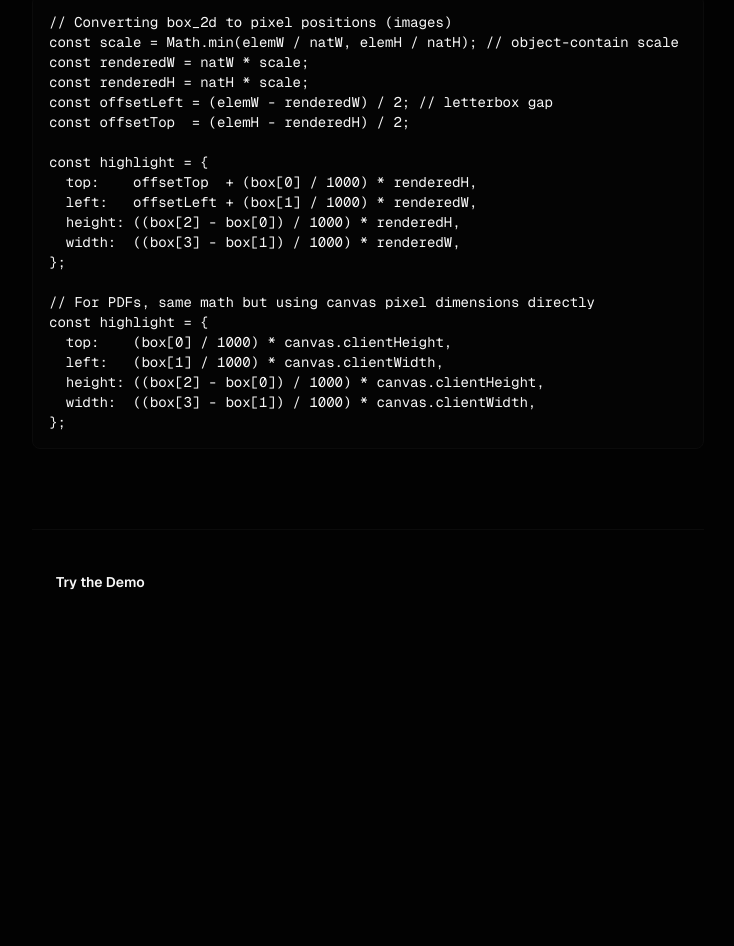
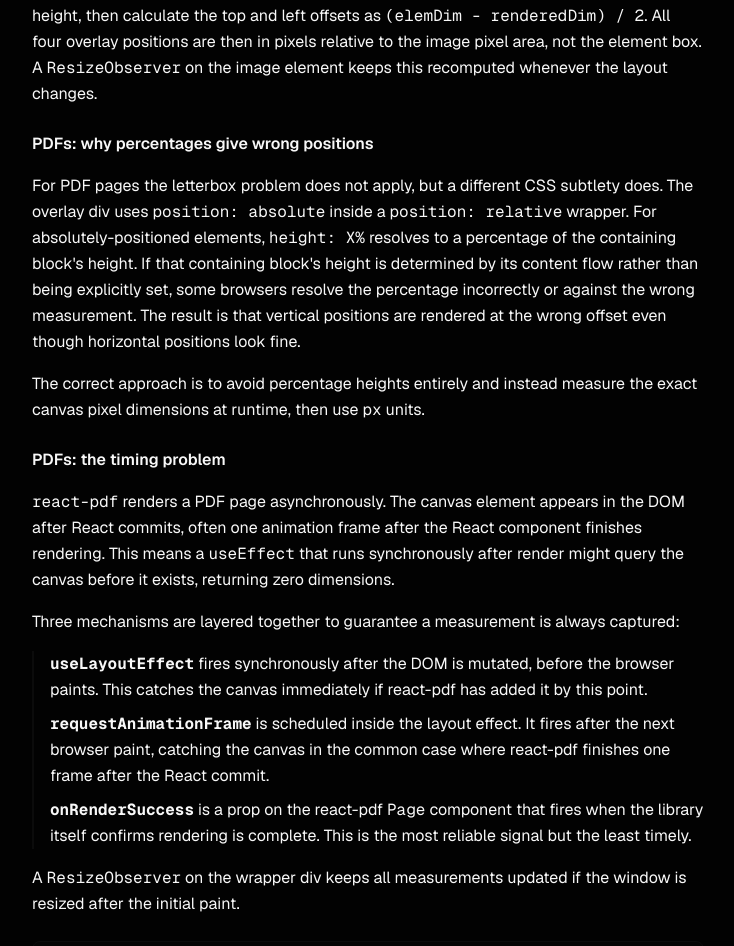
Before and after one commit to aungsh/document-referencing, a Next.js app: page /how-it-works in a window 1280 px wide. Shown: the part 4186-5132 px from the top of the page, without its empty margins (272-1006 px from the left). Before the commit the page ends 4836 px from the top, so only its background shows below. Built offline with nearby package versions, Linux system fonts and the light colour scheme.

Commit message:
feat: fix boxes

```diff
--- a/app/api/grade/route.ts
+++ b/app/api/grade/route.ts
@@ -129,11 +129,13 @@ Apply the following grading rubric based on the detected subject (${metadata.sub
 ${rubric}
 
 Provide an estimated score, overall summary, criteria-based feedback, and discussion questions.
-For every citation in your criteria cards, you MUST set 'fileName' to the EXACT filename listed above.
-- For citations, DO NOT use quotes. Instead, return 'box_2d', which is a 2D bounding box [ymin, xmin, ymax, xmax] scaled from 0 to 1000 representing the region referenced.
-- For PDFs, you MUST also include the 'page' number.
-- Include a confidence score (0-100) for your citation accuracy.
-If a point isn't tied to a specific passage, still provide the correct fileName but omit box_2d.`;
+
+For every citation in your criteria cards:
+- You MUST set 'fileName' to the EXACT filename listed above.
+- You MUST return 'box_2d' as [ymin, xmin, ymax, xmax] scaled from 0 to 1000 pointing to the exact region.
+- For PDF files, you MUST include the 'page' number (starting from 1). NEVER omit the page for a PDF citation.
+- Include a 'confidence' score from 0 to 100 for how accurately the box_2d matches the referenced region.
+If a point is not tied to any specific region, still include fileName but omit box_2d.`;
 
         const gradingResponse = await ai.models.generateContent({
           model: "gemini-3.1-flash-lite",
@@ -157,10 +159,10 @@ If a point isn't tied to a specific passage, still provide the correct fileName
                   const [ymin, xmin, ymax, xmax] = c.box_2d;
                   const area = (ymax - ymin) * (xmax - xmin);
                   c.area = area;
-                  if (area > 8000000) {
-                    delete c.box_2d;
-                    delete c.page;
-                  }
+                  // if (area > 8000000) {
+                  //   delete c.box_2d;
+                  //   delete c.page;
+                  // }
                 }
                 return c;
               });
--- a/app/how-it-works/page.tsx
+++ b/app/how-it-works/page.tsx
@@ -226,45 +226,91 @@ export function getRubricForSubject(subject: string): string {
         {/* 06 */}
         <section>
           <h2 className="text-xs text-muted-foreground font-mono uppercase tracking-widest mb-6">
-            06. How Box Coordinates Map to the Screen
+            06. Rendering Highlights Accurately
           </h2>
           <div className="space-y-4 text-foreground leading-relaxed">
             <p>
-              Gemini returns bounding boxes as <code>[ymin, xmin, ymax, xmax]</code>, scaled from 0 to 1000, where 0 is the top-left corner of the image or page and 1000 is the bottom-right.
+              Gemini returns bounding boxes as <code>[ymin, xmin, ymax, xmax]</code>, each value scaled from 0 to 1000 where 0 is the top-left corner and 1000 is the bottom-right. Getting those coordinates to appear in exactly the right place on screen requires different approaches for images and PDFs.
+            </p>
+
+            <h3 className="font-semibold pt-2">Images: accounting for letterboxing</h3>
+            <p>
+              Images are displayed with <code>object-contain</code>, which preserves the aspect ratio by adding empty space (letterboxing) along whichever axis does not fill the element. The overlay div is positioned absolutely inside the same container, so if you place it at <code>top: box[0]/10%</code> you are computing a percentage of the <em>element bounding box</em>, not the <em>actual pixel area of the image</em>. On any image that is not perfectly square, the letterbox offset shifts every box by the wrong amount.
             </p>
             <p>
-              <strong>For images:</strong> The browser renders the image with <code>object-contain</code>, which can add empty space (letterboxing) on either side to preserve the aspect ratio. The frontend measures the natural pixel dimensions of the image and the actual rendered element size, calculates exactly how much letterboxing exists, and then converts the 0-to-1000 coordinates into precise pixel positions. The highlight div is drawn over the actual image pixels, not the element bounding box.
+              The fix is to compute the rendered image rect explicitly: derive the scale factor from <code>Math.min(elemW/natW, elemH/natH)</code>, multiply back to get the rendered width and height, then calculate the top and left offsets as <code>(elemDim - renderedDim) / 2</code>. All four overlay positions are then in pixels relative to the image pixel area, not the element box. A <code>ResizeObserver</code> on the image element keeps this recomputed whenever the layout changes.
+            </p>
+
+            <h3 className="font-semibold pt-2">PDFs: why percentages give wrong positions</h3>
+            <p>
+              For PDF pages the letterbox problem does not apply, but a different CSS subtlety does. The overlay div uses <code>position: absolute</code> inside a <code>position: relative</code> wrapper. For absolutely-positioned elements, <code>height: X%</code> resolves to a percentage of the containing block's height. If that containing block's height is determined by its content flow rather than being explicitly set, some browsers resolve the percentage incorrectly or against the wrong measurement. The result is that vertical positions are rendered at the wrong offset even though horizontal positions look fine.
             </p>
             <p>
-              <strong>For PDFs:</strong> Each page is rendered onto a canvas by the PDF library. A <code>ResizeObserver</code> watches the canvas element and records its exact pixel width and height after each render. When a highlight is triggered, the 0-to-1000 coordinates are multiplied against those real canvas dimensions to produce pixel-accurate positions. This means the highlight stays correct even if the viewer is resized or the PDF page changes.
+              The correct approach is to avoid percentage heights entirely and instead measure the exact canvas pixel dimensions at runtime, then use <code>px</code> units.
+            </p>
+
+            <h3 className="font-semibold pt-2">PDFs: the timing problem</h3>
+            <p>
+              <code>react-pdf</code> renders a PDF page asynchronously. The canvas element appears in the DOM after React commits, often one animation frame after the React component finishes rendering. This means a <code>useEffect</code> that runs synchronously after render might query the canvas before it exists, returning zero dimensions.
+            </p>
+            <p>
+              Three mechanisms are layered together to guarantee a measurement is always captured:
+            </p>
+            <ul className="space-y-2 pl-4 border-l-2 border-muted">
+              <li>
+                <strong><code>useLayoutEffect</code></strong> fires synchronously after the DOM is mutated, before the browser paints. This catches the canvas immediately if react-pdf has added it by this point.
+              </li>
+              <li>
+                <strong><code>requestAnimationFrame</code></strong> is scheduled inside the layout effect. It fires after the next browser paint, catching the canvas in the common case where react-pdf finishes one frame after the React commit.
+              </li>
+              <li>
+                <strong><code>onRenderSuccess</code></strong> is a prop on the react-pdf <code>Page</code> component that fires when the library itself confirms rendering is complete. This is the most reliable signal but the least timely.
+              </li>
+            </ul>
+            <p>
+              A <code>ResizeObserver</code> on the wrapper div keeps all measurements updated if the window is resized after the initial paint.
             </p>
           </div>
-          <div className="mt-4 bg-muted/30 p-4 rounded-lg overflow-x-auto text-sm font-mono border border-muted">
+          <div className="mt-6 bg-muted/30 p-4 rounded-lg overflow-x-auto text-sm font-mono border border-muted">
             <pre>
-              <code>{`// Converting box_2d to pixel positions (images)
-const scale = Math.min(elemW / natW, elemH / natH); // object-contain scale
+              <code>{`// --- Images: letterbox-corrected pixel positions ---
+const scale = Math.min(elemW / natW, elemH / natH); // object-contain
 const renderedW = natW * scale;
 const renderedH = natH * scale;
-const offsetLeft = (elemW - renderedW) / 2; // letterbox gap
+const offsetLeft = (elemW - renderedW) / 2;
 const offsetTop  = (elemH - renderedH) / 2;
 
 const highlight = {
-  top:    offsetTop  + (box[0] / 1000) * renderedH,
-  left:   offsetLeft + (box[1] / 1000) * renderedW,
-  height: ((box[2] - box[0]) / 1000) * renderedH,
-  width:  ((box[3] - box[1]) / 1000) * renderedW,
+  top:    offsetTop  + (box[0] / 1000) * renderedH + "px",
+  left:   offsetLeft + (box[1] / 1000) * renderedW + "px",
+  height: ((box[2] - box[0]) / 1000) * renderedH   + "px",
+  width:  ((box[3] - box[1]) / 1000) * renderedW   + "px",
 };
 
-// For PDFs, same math but using canvas pixel dimensions directly
+// --- PDFs: measure actual canvas pixel size, then use px units ---
+// Three-layer approach to capture canvas dimensions reliably:
+
+useLayoutEffect(() => {
+  measureCanvas();                            // 1. sync after DOM commit
+  const raf = requestAnimationFrame(measureCanvas); // 2. after next paint
+  return () => cancelAnimationFrame(raf);
+}, [currentPage]);
+
+// 3. react-pdf fires this when the canvas is truly ready
+<Page onRenderSuccess={measureCanvas} ... />
+
+// Once measured, compute positions in px (not %)
+const { width: W, height: H } = pagePixelSize;
 const highlight = {
-  top:    (box[0] / 1000) * canvas.clientHeight,
-  left:   (box[1] / 1000) * canvas.clientWidth,
-  height: ((box[2] - box[0]) / 1000) * canvas.clientHeight,
-  width:  ((box[3] - box[1]) / 1000) * canvas.clientWidth,
+  top:    (box[0] / 1000) * H + "px",
+  left:   (box[1] / 1000) * W + "px",
+  height: ((box[2] - box[0]) / 1000) * H + "px",
+  width:  ((box[3] - box[1]) / 1000) * W + "px",
 };`}</code>
             </pre>
           </div>
         </section>
+
 
       </div>
 
--- a/components/HighlightOverlay.tsx
+++ b/components/HighlightOverlay.tsx
@@ -5,24 +5,38 @@ export default function HighlightOverlay({
   pagePixelSize,
 }: {
   box: [number, number, number, number] | null | undefined;
-  pagePixelSize: { width: number; height: number } | null;
+  // When provided, pixel-exact positioning is used (for PDFs where the canvas
+  // has a measured size). When null, the overlay is hidden until measurement is ready.
+  pagePixelSize?: { width: number; height: number } | null;
 }) {
-  if (!box || !pagePixelSize) return null;
+  if (!box) return null;
 
-  const { width: W, height: H } = pagePixelSize;
+  // PDF path: use real pixel positions computed from the measured canvas size.
+  if (pagePixelSize) {
+    const { width: W, height: H } = pagePixelSize;
+    return (
+      <div
+        className="absolute z-10 bg-accent/25 border-2 border-accent rounded-[2px] pointer-events-none transition-all duration-300"
+        style={{
+          top:    `${(box[0] / 1000) * H}px`,
+          left:   `${(box[1] / 1000) * W}px`,
+          height: `${((box[2] - box[0]) / 1000) * H}px`,
+          width:  `${((box[3] - box[1]) / 1000) * W}px`,
+          boxShadow: "0 0 0 2px oklch(0.87 0.22 130 / 0.4), 0 0 20px oklch(0.87 0.22 130 / 0.3)",
+        }}
+      />
+    );
+  }
 
-  const style = {
-    top:    `${(box[0] / 1000) * H}px`,
-    left:   `${(box[1] / 1000) * W}px`,
-    height: `${((box[2] - box[0]) / 1000) * H}px`,
-    width:  `${((box[3] - box[1]) / 1000) * W}px`,
-  };
-
+  // Fallback percentage path (not used for PDFs with the new approach, kept for safety).
   return (
     <div
-      className="absolute bg-accent/25 border-2 border-accent rounded-[2px] pointer-events-none transition-all duration-300"
+      className="absolute z-10 bg-accent/25 border-2 border-accent rounded-[2px] pointer-events-none transition-all duration-300"
       style={{
-        ...style,
+        top:    `${box[0] / 10}%`,
+        left:   `${box[1] / 10}%`,
+        height: `${(box[2] - box[0]) / 10}%`,
+        width:  `${(box[3] - box[1]) / 10}%`,
         boxShadow: "0 0 0 2px oklch(0.87 0.22 130 / 0.4), 0 0 20px oklch(0.87 0.22 130 / 0.3)",
       }}
     />
--- a/components/PdfViewer.tsx
+++ b/components/PdfViewer.tsx
@@ -1,6 +1,6 @@
 "use client";
 
-import { useEffect, useState, useRef, useCallback } from "react";
+import { useEffect, useLayoutEffect, useState, useRef, useCallback } from "react";
 import { Document, Page, pdfjs } from "react-pdf";
 import "react-pdf/dist/Page/AnnotationLayer.css";
 import "react-pdf/dist/Page/TextLayer.css";
@@ -20,26 +20,36 @@ export default function PdfViewer({
   const [currentPage, setCurrentPage] = useState<number>(1);
   const containerRef = useRef<HTMLDivElement>(null);
   const pageWrapperRef = useRef<HTMLDivElement>(null);
-  // Actual rendered pixel size of the PDF canvas (updated by ResizeObserver)
   const [pagePixelSize, setPagePixelSize] = useState<{ width: number; height: number } | null>(null);
 
-  // Observe the page wrapper for size changes (zoom, window resize, etc.)
+  // Read the actual canvas dimensions. react-pdf renders into a <canvas> element;
+  // we measure it directly so our overlay uses real pixels, not error-prone percentages.
+  const measureCanvas = useCallback(() => {
+    const canvas = pageWrapperRef.current?.querySelector("canvas");
+    if (canvas && canvas.clientWidth > 0 && canvas.clientHeight > 0) {
+      setPagePixelSize({ width: canvas.clientWidth, height: canvas.clientHeight });
+    }
+  }, []);
+
+  // useLayoutEffect fires synchronously after every DOM commit.
+  // react-pdf may paint its canvas one animation frame later, so we also
+  // schedule a rAF as a reliable fallback.
+  useLayoutEffect(() => {
+    measureCanvas();
+    const raf = requestAnimationFrame(measureCanvas);
+    return () => cancelAnimationFrame(raf);
+  }, [currentPage, measureCanvas]);
+
+  // ResizeObserver keeps the measurement correct when the window is resized.
   useEffect(() => {
     const wrapper = pageWrapperRef.current;
     if (!wrapper) return;
-    const ro = new ResizeObserver((entries) => {
-      for (const entry of entries) {
-        // The canvas inside the wrapper is the true rendered size.
-        const canvas = wrapper.querySelector("canvas");
-        if (canvas) {
-          setPagePixelSize({ width: canvas.clientWidth, height: canvas.clientHeight });
-        }
-      }
-    });
+    const ro = new ResizeObserver(measureCanvas);
     ro.observe(wrapper);
     return () => ro.disconnect();
-  }, [currentPage]); // re-observe when page changes since react-pdf remounts the canvas
+  }, [measureCanvas]);
 
+  // Auto-navigate to the cited page when hovering a citation.
   useEffect(() => {
     if (hoveredCitation?.page && hoveredCitation.page <= (numPages || 1)) {
       setCurrentPage(hoveredCitation.page);
@@ -52,17 +62,13 @@ export default function PdfViewer({
     setPagePixelSize(null);
   };
 
-  const onPageRenderSuccess = useCallback(() => {
-    const canvas = pageWrapperRef.current?.querySelector("canvas");
-    if (canvas) {
-      setPagePixelSize({ width: canvas.clientWidth, height: canvas.clientHeight });
-    }
-  }, []);
-
   if (!file) return null;
 
+  // Show the highlight when the file matches and either no page is specified
+  // (model omitted it) or the page matches the currently displayed page.
   const activeBox =
-    hoveredCitation?.page === currentPage && hoveredCitation?.fileName === file.name
+    hoveredCitation?.fileName === file.name &&
+    (hoveredCitation.page == null || hoveredCitation.page === currentPage)
       ? hoveredCitation.box_2d
       : null;
 
@@ -99,11 +105,11 @@ export default function PdfViewer({
           className="flex justify-center"
           loading={<div className="text-muted-foreground font-mono mt-10">Loading PDF...</div>}
         >
-          {/* pageWrapperRef wraps the canvas so we can measure it precisely */}
+          {/* pageWrapperRef gives us a stable DOM node to measure the canvas inside */}
           <div ref={pageWrapperRef} className="relative inline-block shadow-lg">
             <Page
               pageNumber={currentPage}
-              onRenderSuccess={onPageRenderSuccess}
+              onRenderSuccess={measureCanvas}
               renderAnnotationLayer={false}
               renderTextLayer={false}
               className="rounded overflow-hidden"
```
